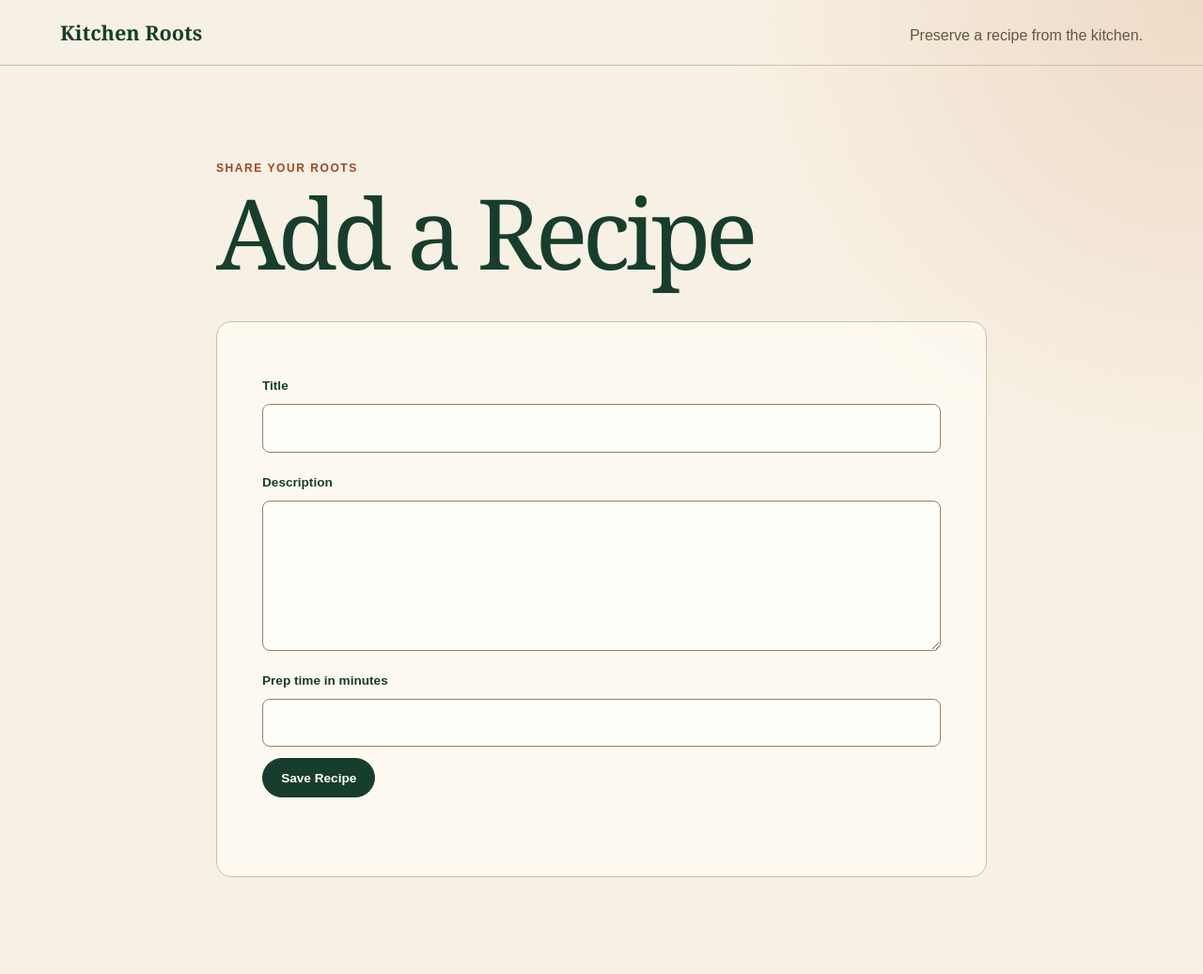
After one commit to moclark710/kitchen-roots, a Flask app: page /recipes/new in a window 1280 px wide. The commit adds this page. Shown: the whole page at 94% size. Run offline with Flask 3, Linux system fonts and the light colour scheme.

Commit message:
Add create recipe vertical slice

```diff
--- a/app.py
+++ b/app.py
@@ -1,6 +1,6 @@
 from pathlib import Path
-from flask import Flask, jsonify, render_template
-from database.recipe_repository import get_recipe, list_recipes
+from flask import Flask, jsonify, render_template, request
+from database.recipe_repository import create_recipe, get_recipe, list_recipes
 
 PROJECT_ROOT = Path(__file__).resolve().parent
 
@@ -30,6 +30,19 @@ def create_app(test_config=None):
         recipes = list_recipes(app.config["DATABASE_PATH"])
         return jsonify(recipes)
 
+    @app.post("/api/recipes")
+    def recipe_create():
+        recipe_data = request.get_json()
+        recipe = create_recipe(
+            app.config["DATABASE_PATH"],
+            recipe_data,
+        )
+        return jsonify(recipe), 201
+
+    @app.get("/recipes/new")
+    def new_recipe_page():
+        return render_template("new_recipe.html")
+
     @app.get("/api/recipes/<int:recipe_id>")
     def recipe_detail(recipe_id):
         recipe = get_recipe(app.config["DATABASE_PATH"], recipe_id)
--- /dev/null
+++ b/static/create_recipe.js
@@ -0,0 +1,37 @@
+const recipeForm = document.querySelector("#recipe-form");
+const formMessage = document.querySelector("#form-message");
+
+recipeForm.addEventListener("submit", async (event) => {
+  event.preventDefault();
+
+  formMessage.textContent = "Saving recipe...";
+
+  const formData = new FormData(recipeForm);
+
+  const recipeData = {
+    title: formData.get("title").trim(),
+    description: formData.get("description").trim(),
+    prep_time: Number(formData.get("prep_time")),
+    user_id: Number(formData.get("user_id")),
+  };
+
+  try {
+    const response = await fetch("/api/recipes", {
+      method: "POST",
+      headers: {
+        "Content-Type": "application/json",
+      },
+      body: JSON.stringify(recipeData),
+    });
+
+    const data = await response.json();
+
+    if (!response.ok) {
+      throw new Error(data.error || "Unable to save this recipe.");
+    }
+
+    window.location.href = `/recipes/${data.id}`;
+  } catch (error) {
+    formMessage.textContent = error.message;
+  }
+});
--- a/static/recipe.css
+++ b/static/recipe.css
@@ -230,6 +230,79 @@ h3 {
   line-height: 1.6;
 }
 
+.primary-link,
+.recipe-form button {
+  display: inline-block;
+  width: fit-content;
+  padding: 0.8rem 1.2rem;
+  border: 1px solid #173e2c;
+  border-radius: 999px;
+  background: #173e2c;
+  color: #fffdf7;
+  font: 700 0.85rem Arial, sans-serif;
+  text-decoration: none;
+  cursor: pointer;
+}
+
+.primary-link:hover,
+.recipe-form button:hover {
+  background: #a24725;
+  border-color: #a24725;
+}
+
+.primary-link:focus-visible,
+.recipe-form input:focus-visible,
+.recipe-form textarea:focus-visible,
+.recipe-form button:focus-visible {
+  outline: 3px solid #cb6f39;
+  outline-offset: 3px;
+}
+
+.recipe-form {
+  display: grid;
+  gap: 0.75rem;
+  max-width: 720px;
+  padding: clamp(1.5rem, 4vw, 3rem);
+  border: 1px solid #cdbfa7;
+  border-radius: 1rem;
+  background: rgba(255, 252, 244, 0.72);
+}
+
+.recipe-form label {
+  margin-top: 0.75rem;
+  color: #173e2c;
+  font: 700 0.85rem Arial, sans-serif;
+}
+
+.recipe-form input,
+.recipe-form textarea {
+  width: 100%;
+  padding: 0.85rem 1rem;
+  border: 1px solid #9c8061;
+  border-radius: 0.5rem;
+  background: #fffdf7;
+  color: #252219;
+  font: inherit;
+}
+
+.recipe-form textarea {
+  min-height: 10rem;
+  resize: vertical;
+}
+
+#form-message {
+  min-height: 1.5rem;
+  margin: 0;
+  color: #a24725;
+}
+
+.form-page {
+  width: min(820px, calc(100% - 2rem));
+}
+
+.form-page .recipe-form {
+  max-width: none;
+}
 
 @media (max-width: 760px) {
   .site-header span {
--- /dev/null
+++ b/templates/new_recipe.html
@@ -0,0 +1,51 @@
+<!doctype html>
+<html lang="en">
+  <head>
+    <meta charset="utf-8">
+    <meta name="viewport" content="width=device-width, initial-scale=1">
+    <title>Add a Recipe | Kitchen Roots</title>
+    <link rel="stylesheet" href="{{ url_for('static', filename='recipe.css') }}">
+  </head>
+
+  <body>
+    <header class="site-header">
+      <a class="brand" href="/">Kitchen Roots</a>
+      <span>Preserve a recipe from the kitchen.</span>
+    </header>
+
+    <main class="recipe-shell form-page">
+      <header class="recipe-header">
+        <p class="eyebrow">Share your roots</p>
+        <h1>Add a Recipe</h1>
+      </header>
+
+      <form id="recipe-form" class="recipe-form">
+        <label for="title">Title</label>
+        <input id="title" name="title" type="text" required>
+
+        <label for="description">Description</label>
+        <textarea
+          id="description"
+          name="description"
+          required
+        ></textarea>
+
+        <label for="prep-time">Prep time in minutes</label>
+        <input
+          id="prep-time"
+          name="prep_time"
+          type="number"
+          min="0"
+          required
+        >
+
+        <input name="user_id" type="hidden" value="1">
+
+        <button type="submit">Save Recipe</button>
+        <p id="form-message" aria-live="polite"></p>
+      </form>
+    </main>
+
+    <script src="{{ url_for('static', filename='create_recipe.js') }}"></script>
+  </body>
+</html>
--- a/templates/recipes.html
+++ b/templates/recipes.html
@@ -20,6 +20,8 @@
         <p class="description">
           Family recipes preserved with their stories, techniques, and roots.
         </p>
+
+        <a class="primary-link" href="/recipes/new">Add a Recipe</a>
       </header>
 
       <section>
```
Also changed, not shown: database/recipe_repository.py (+28 -0 lines), tests/test_recipe_slice.py (+28 -0 lines).
